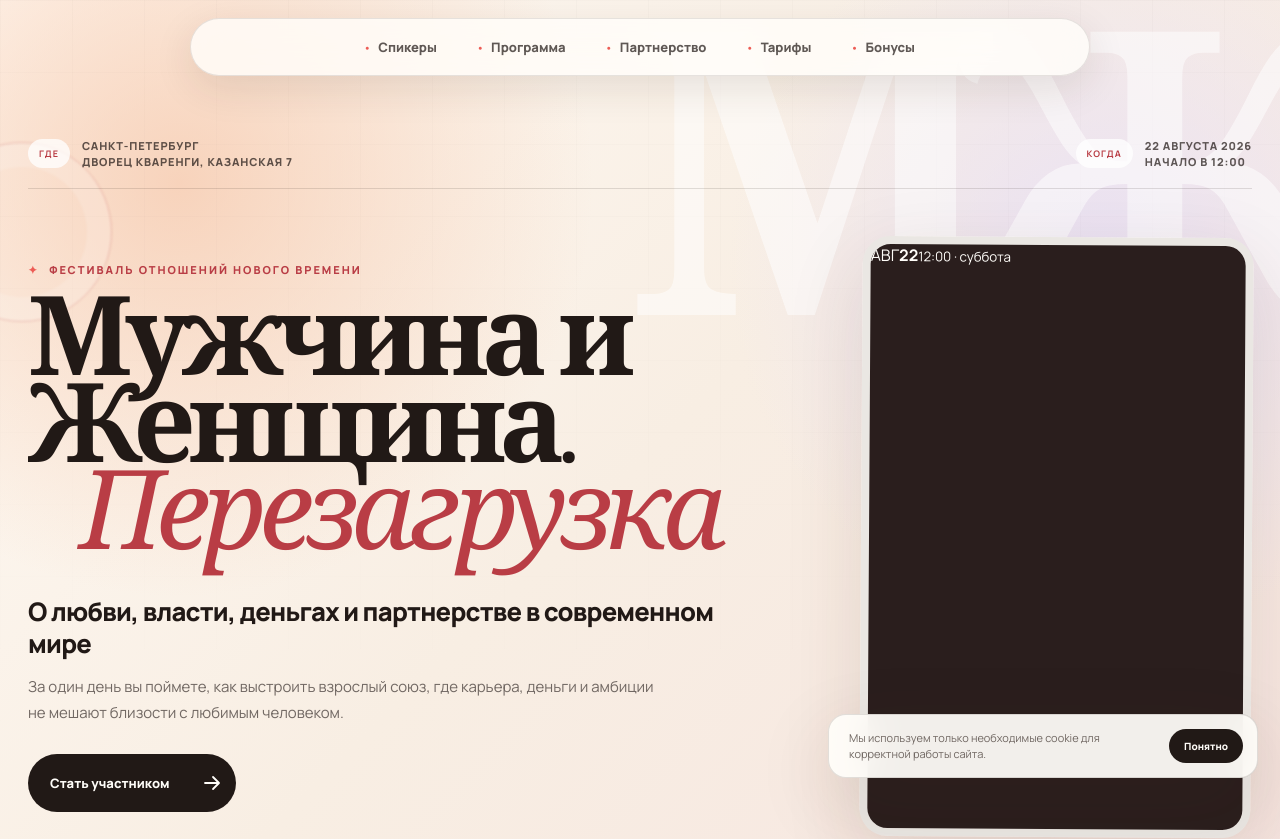
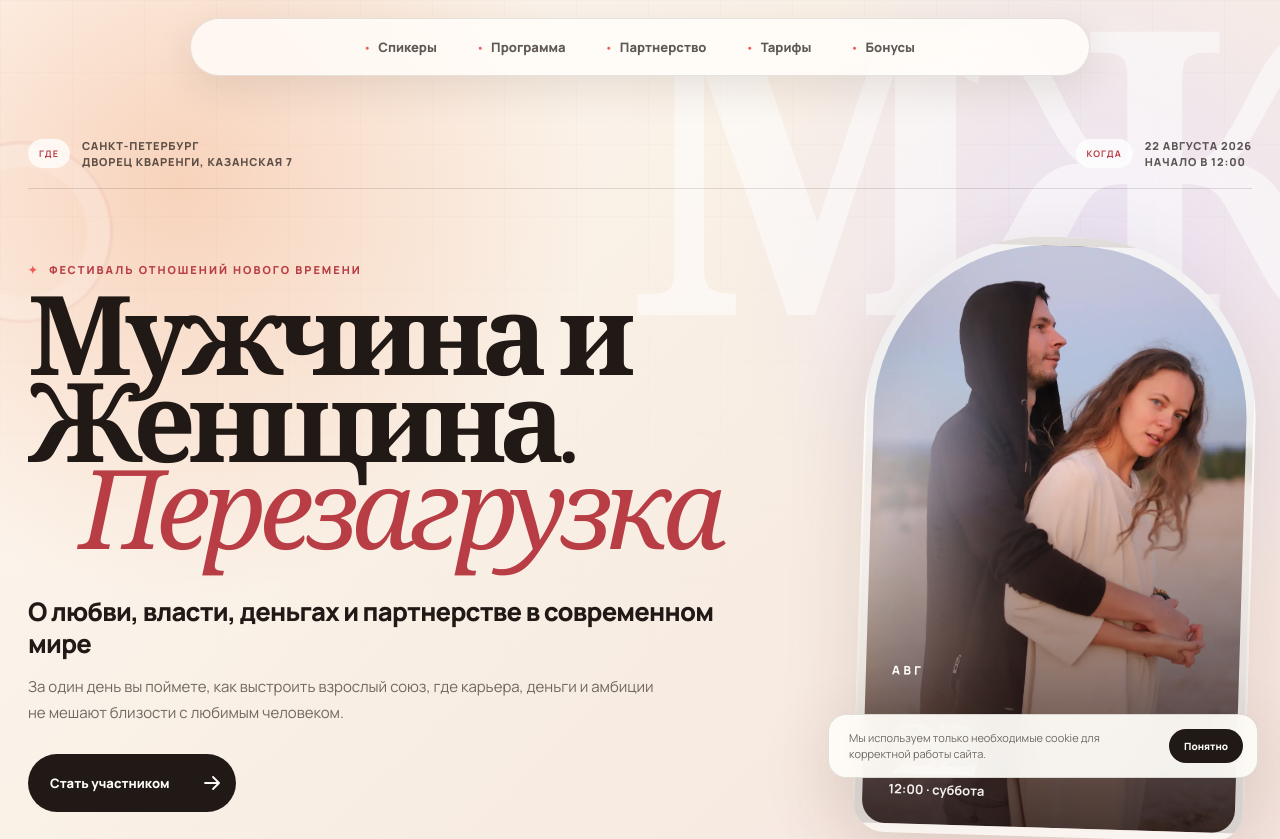
Before and after one commit to aopetrukhin-maker/menwoman-site, a Next.js app: page / in a window 1280 px wide. Shown: the top 839 px of the page. Built offline with nearby package versions, Linux system fonts and the light colour scheme.

Commit message:
Применить чистый журнальный стиль к слайдеру

```diff
--- a/app/globals.css
+++ b/app/globals.css
@@ -354,157 +354,43 @@ main {
 .hero-date-card {
   min-height: 600px;
   position: relative;
-  overflow: hidden;
-  border: 8px solid rgba(255, 253, 249, .9);
-  border-radius: 28px;
-  color: var(--white);
-  background: #2a1e1d;
-  box-shadow: var(--shadow);
-  transform: rotate(.35deg);
-  perspective: 1500px;
-}
-
-.hero-speaker-slides,
-.hero-speaker-slide,
-.hero-speaker-slide img,
-.hero-magazine-shade,
-.hero-magazine-cover {
-  position: absolute;
-  inset: 0;
-}
-
-.hero-speaker-slide {
-  opacity: 0;
-  overflow: hidden;
-  transform: translateX(9%) rotateY(-28deg) scale(1.025);
-  transform-origin: right center;
-  filter: saturate(.82) contrast(.94);
-  transition:
-    opacity .62s ease,
-    transform .78s cubic-bezier(.18, .76, .22, 1),
-    filter .78s ease;
-  will-change: opacity, transform;
-}
-
-.hero-speaker-slide::after {
-  content: "";
-  position: absolute;
-  z-index: 3;
-  top: 0;
-  right: 0;
-  bottom: 0;
-  width: 16%;
-  opacity: .8;
-  background: linear-gradient(90deg, transparent, rgba(255, 255, 255, .24));
-  box-shadow: 18px 0 38px rgba(20, 10, 8, .28);
-  pointer-events: none;
-  transition: opacity .5s ease;
-}
-
-.hero-speaker-slide.is-active {
-  z-index: 1;
-  opacity: 1;
-  transform: translateX(0) rotateY(0) scale(1);
-  filter: saturate(1) contrast(1);
-}
-
-.hero-speaker-slide.is-active::after {
-  opacity: 0;
-}
-
-.hero-speaker-slide img {
-  width: 100%;
-  height: 100%;
-  object-fit: cover;
-}
-
-.hero-magazine-shade {
-  z-index: 1;
-  background:
-    linear-gradient(to bottom, rgba(18, 11, 10, .38) 0%, transparent 33%),
-    linear-gradient(to top, rgba(18, 10, 9, .92) 0%, rgba(18, 10, 9, .3) 48%, transparent 70%);
-  pointer-events: none;
-}
-
-.hero-magazine-cover {
-  z-index: 2;
   display: flex;
   flex-direction: column;
-  justify-content: space-between;
-  padding: 29px 27px 30px;
-  border: 1px solid rgba(255, 255, 255, .24);
-  border-radius: 20px;
-  text-shadow: 0 3px 18px rgba(10, 5, 4, .28);
-}
-
-.hero-magazine-masthead {
-  display: flex;
-  align-items: center;
-  gap: 10px;
-  padding: 7px 0 10px;
-  border-top: 1px solid rgba(255, 255, 255, .68);
-  border-bottom: 1px solid rgba(255, 255, 255, .4);
-}
-
-.hero-magazine-masthead strong {
+  justify-content: flex-end;
+  overflow: hidden;
+  padding: 26px;
+  border: 9px solid rgba(255, 253, 249, .82);
+  border-radius: 180px 180px 32px 32px;
+  color: var(--white);
+  background:
+    linear-gradient(to top, rgba(27, 15, 13, .74), transparent 62%),
+    url("/speakers/kardash-shits.webp") center 32% / cover no-repeat;
+  box-shadow: var(--shadow);
+  transform: rotate(1.7deg);
+}
+
+.hero-date-card::before {
+  display: none;
+}
+
+.hero-date-card span {
+  font-size: 12px;
+  font-weight: 850;
+  letter-spacing: .26em;
+}
+
+.hero-date-card strong {
+  margin: 5px 0 -5px;
   font-family: var(--font-display), Georgia, serif;
-  font-size: 31px;
+  font-size: 126px;
+  font-weight: 600;
+  line-height: .8;
+  letter-spacing: -.08em;
+}
+
+.hero-date-card small {
+  font-size: 13px;
   font-weight: 700;
-  line-height: 1;
-  letter-spacing: -.06em;
-}
-
-.hero-magazine-masthead span {
-  margin-right: auto;
-  font-size: 8px;
-  font-weight: 800;
-  letter-spacing: .12em;
-  text-transform: uppercase;
-}
-
-.hero-magazine-copy > span {
-  display: block;
-  margin-bottom: 9px;
-  color: rgba(255, 255, 255, .72);
-  font-size: 9px;
-  font-weight: 850;
-  letter-spacing: .18em;
-  text-transform: uppercase;
-}
-
-.hero-magazine-copy h2 {
-  max-width: 100%;
-  margin: 0;
-  font-family: var(--font-display), Georgia, serif;
-  font-size: clamp(37px, 3.4vw, 50px);
-  font-weight: 600;
-  line-height: .88;
-  letter-spacing: -.045em;
-  text-wrap: balance;
-}
-
-.hero-magazine-copy p {
-  max-width: 360px;
-  margin: 18px 0 0;
-  padding-top: 13px;
-  border-top: 1px solid rgba(255, 255, 255, .52);
-  font-family: var(--font-display), Georgia, serif;
-  font-size: clamp(16px, 1.5vw, 20px);
-  font-style: italic;
-  font-weight: 600;
-  line-height: 1.04;
-  text-wrap: balance;
-}
-
-.hero-magazine-copy p small {
-  display: block;
-  margin-bottom: 7px;
-  font-family: var(--font-body), Arial, sans-serif;
-  font-size: 8px;
-  font-style: normal;
-  font-weight: 800;
-  letter-spacing: .16em;
-  text-transform: uppercase;
 }
 
 .stats-bar {
@@ -2271,27 +2157,12 @@ footer {
 
   .hero-date-card {
     min-height: 490px;
-    border-width: 6px;
-    border-radius: 22px;
-  }
-
-  .hero-magazine-cover {
-    padding: 24px 22px 27px;
-    border-radius: 16px;
-  }
-
-  .hero-magazine-masthead span {
-    max-width: 140px;
-    font-size: 7px;
-  }
-
-  .hero-magazine-copy h2 {
-    font-size: clamp(37px, 10vw, 48px);
-  }
-
-  .hero-magazine-copy p {
-    max-width: 310px;
-    font-size: 17px;
+    border-width: 7px;
+    border-radius: 140px 140px 28px 28px;
+  }
+
+  .hero-date-card strong {
+    font-size: 104px;
   }
 
   .stats-bar {
```
